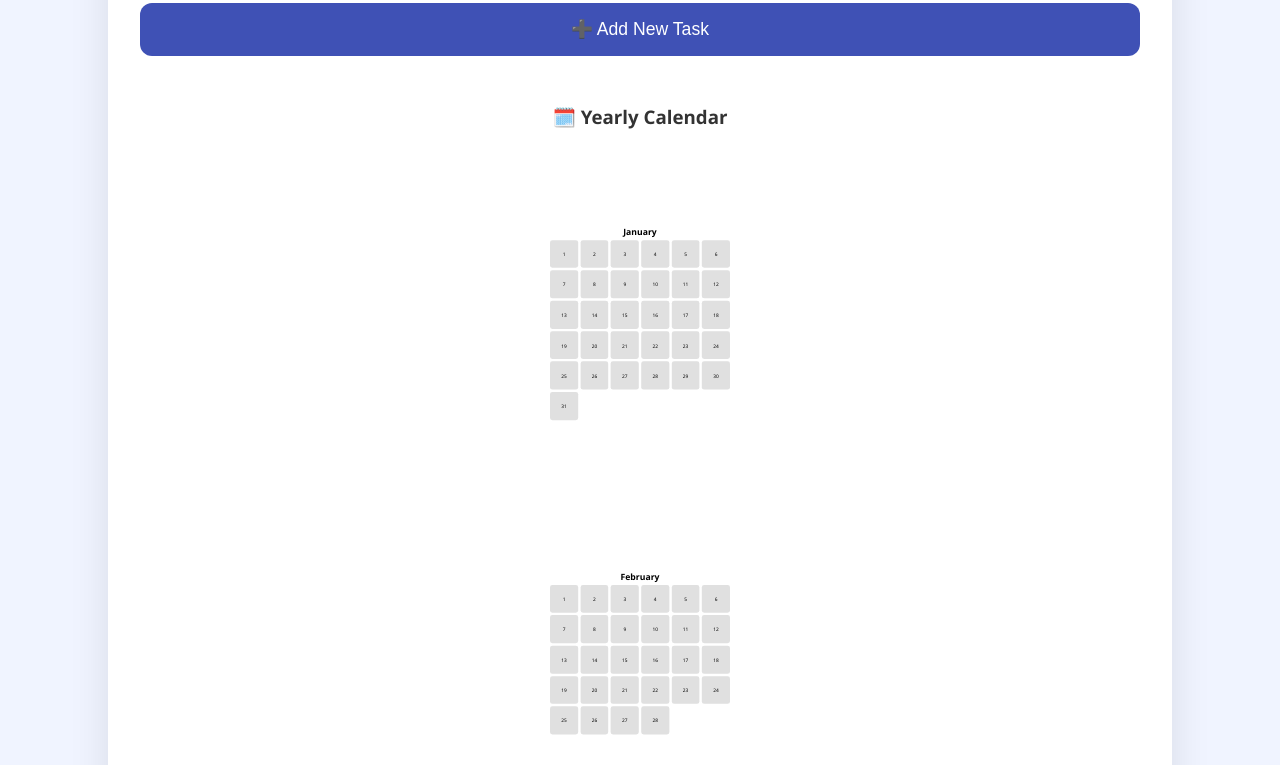
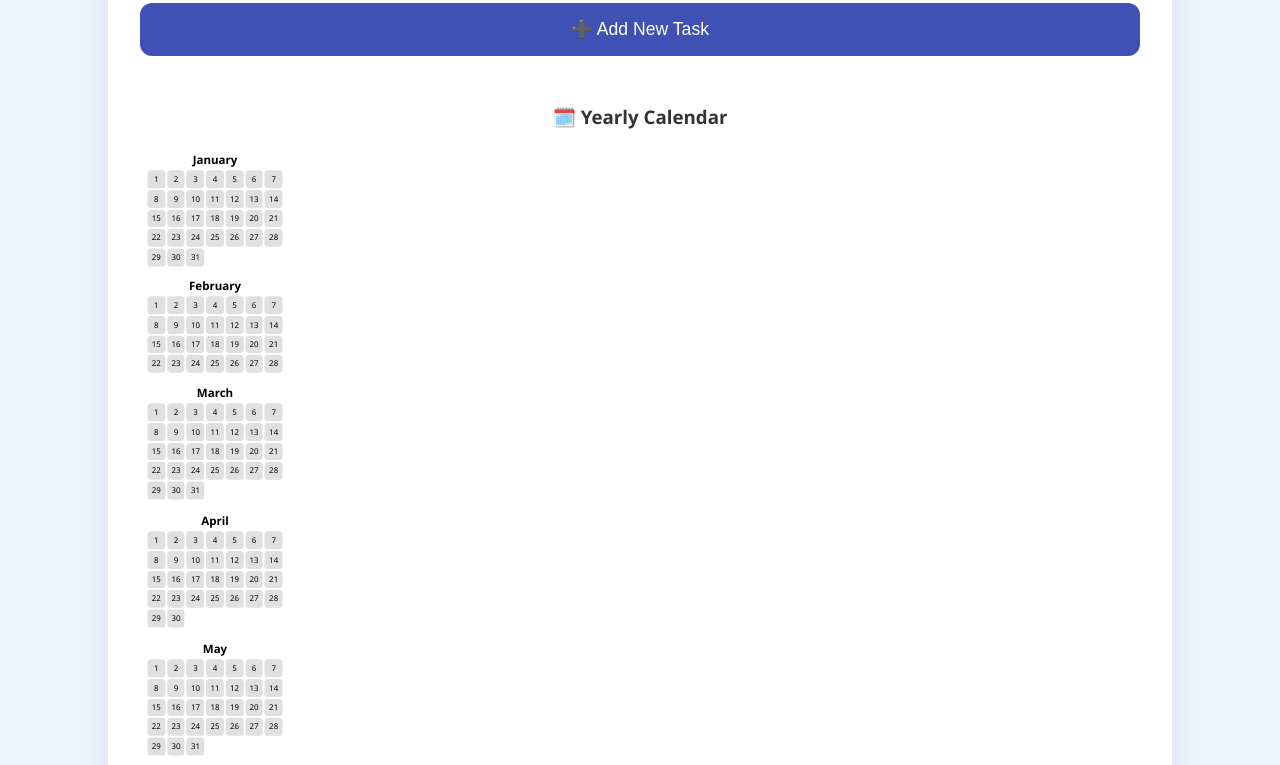
Before and after one commit to sanjeevvibhakar/Task-Tracker, a plain HTML site: page index.html in a window 1280 px wide. Shown: the part 1441-2206 px from the top of the page. Drawn offline with Linux system fonts and the light colour scheme.

Commit message:
Update index.html

```diff
--- a/index.html
+++ b/index.html
@@ -4,8 +4,8 @@
   <meta charset="UTF-8" />
   <meta name="viewport" content="width=device-width, initial-scale=1.0"/>
   <title>2025 Tracker with Progress</title>
-  <style>
-  :root {
+   <style>
+    :root {
       --main-color: #3f51b5;
       --bg-light: #f0f4ff;
       --card-bg: white;
@@ -122,30 +122,38 @@
       background: #2c3cb5;
     }
 
+    .calendar-container {
+      display: flex;
+      flex-wrap: wrap;
+      gap: 1rem;
+      justify-content: center;
+      margin-top: 2rem;
+    }
+
     .month {
-      margin: 2rem auto;
-      transform: scale(0.6);
-      width: 300px;
+      width: 150px;
+      transform: scale(0.9);
     }
 
     .month-name {
       text-align: center;
       font-weight: bold;
-      font-size: 0.9rem;
-      margin-bottom: 0.3rem;
+      font-size: 0.8rem;
+      margin-bottom: 0.2rem;
     }
 
     .days {
       display: grid;
-      grid-template-columns: repeat(6, 1fr);
-      gap: 4px;
+      grid-template-columns: repeat(7, 1fr);
+      gap: 2px;
     }
 
     .day {
+      width: 100%;
       aspect-ratio: 1 / 1;
       border-radius: 4px;
       background: #e0e0e0;
-      font-size: 0.5rem;
+      font-size: 0.55rem;
       display: flex;
       align-items: center;
       justify-content: center;
```
